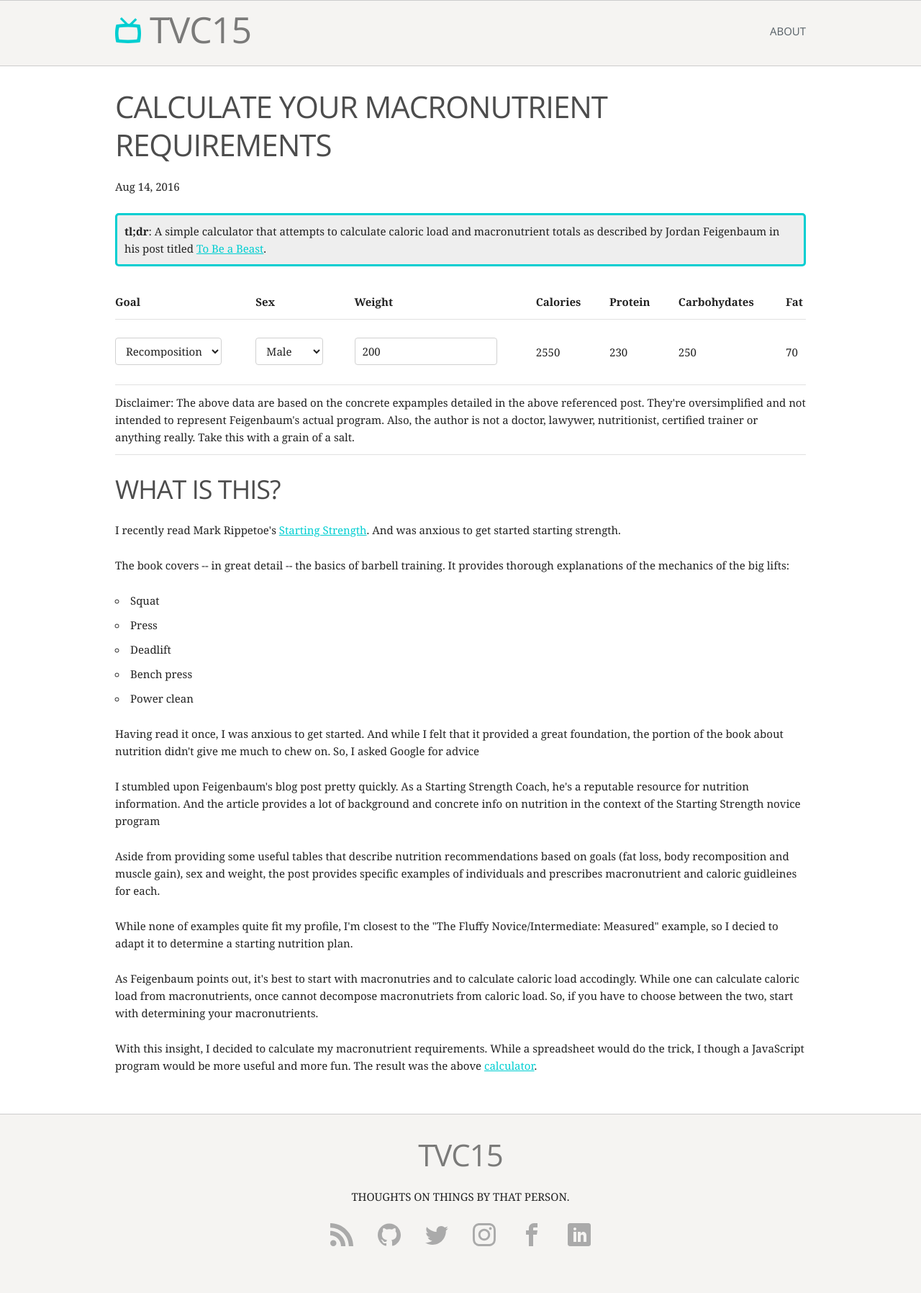
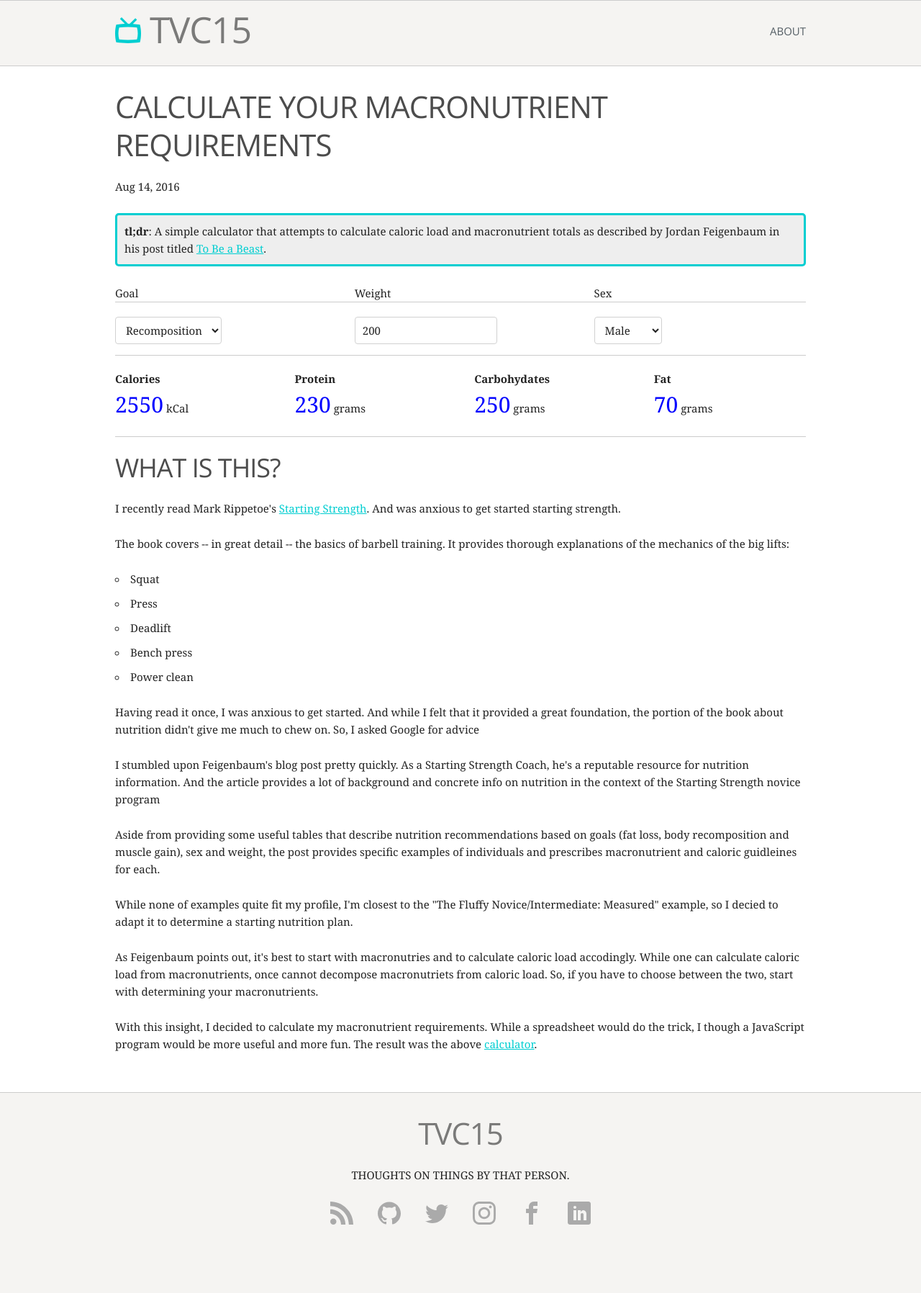
Before and after one commit to lannon/tvc15, a Jekyll site: the page built from _posts/2016-08-13-nutrition-macronutrient-calculator.html, in a window 1280 px wide. Shown: the whole page at 72% size. Built offline with Jekyll 4.4.1, drawn with Linux system fonts in a browser that asks for light colours; nearby versions of some CDN libraries; after the commit the page ends 1766 px from its top, so only the background shows below that.

Commit message:
Grid-Icy calculator so it renders better on smaller screens

```diff
--- a/_posts/2016-08-13-nutrition-macronutrient-calculator.html
+++ b/_posts/2016-08-13-nutrition-macronutrient-calculator.html
@@ -11,50 +11,60 @@
 ---
 <style>
   td.user-input { padding-top: 2.5rem; }
+  div.row.calc { border-bottom: 1px solid #ccc; margin-bottom: 2rem; }
+  #calcCalories, #calcProtein, #calcCarbohydrates, #calcFat { font-size: 3rem; color: blue; }
 </style>
 
-<div class="row">
-  <table id="calculator">
-    <thead>
-      <tr>
-        <th>Goal</th>
-        <th>Sex</th>
-        <th>Weight</th>
-        <th>Calories</th>
-        <th>Protein</th>
-        <th>Carbohydates</th>
-        <th>Fat</th>
-      </tr>
-    </thead>
-    <tbody>
-      <tr>
-        <td class="user-input">
+<div class="row calc" id="calculator">
+  <div class="one-third column">
+    <span>Goal</span>
+  </div>
+  <div class="one-third column">
+    <span>Weight</span>
+  </div>
+  <div class="one-third column">
+    <span>Sex</span>
+  </div>
+</div>
+
+<div class="row calc">
+  <div class="one-third column">
     <select id="planName" onchange="calc()" title="plan goal">
       <option value="Recomposition">Recomposition</option>
       <option value="Fat Loss">Fat Loss</option>
       <option value="Muscle Gain">Muscle Gain</option>
     </select>
-        </td>
-        <td class="user-input">
+  </div>
+  <div class="one-third column">
+    <input type="number" id="weight" value=200 onchange="calc()" title="weight (in pounds)">
+  </div>
+  <div class="one-third column">
     <select id="sex" onchange="calc()" title="sex -- pick the closest one">
       <option value="M">Male</option>
       <option value="F">Female</option>
     </select>
-        </td>
-        <td class="user-input">
-          <input type="number" id="weight" value=200 onchange="calc()" title="weight (in pounds)">
-        </td>
-        <td id="calcCalories"></td>
-        <td id="calcProtein"></td>
-        <td id="calcCarbohydrates"></td>
-        <td id="calcFat"></td>
-      </tr>
-      <tr>
-        <td colspan="7">Disclaimer: The above data are based on the concrete expamples detailed in the above referenced post. They're oversimplified and not intended to represent Feigenbaum's actual program. Also, the author is not a doctor, lawywer, nutritionist, certified trainer or anything really. Take this with a grain of a salt.</td>
-      </tr>
-    </tbody>
-  </table>
   </div>
+</div>
+
+<div class="row calc" style="padding-bottom: 2rem;">
+  <div class="three columns">
+    <strong>Calories</strong><br />
+    <span id="calcCalories"></span> kCal
+  </div>
+  <div class="three columns">
+    <strong>Protein</strong><br />
+    <span id="calcProtein"></span> grams
+  </div>
+  <div class="three columns">
+    <strong>Carbohydates</strong><br />
+    <span id="calcCarbohydrates"></span> grams
+  </div>
+  <div class="three columns">
+    <strong>Fat</strong><br />
+    <span id="calcFat"></span> grams
+  </div>
+</div>
+
 <div class="row">
   <h3>What Is This?</h3>
 
```
Lines whose indentation alone changed are shown as unchanged.
